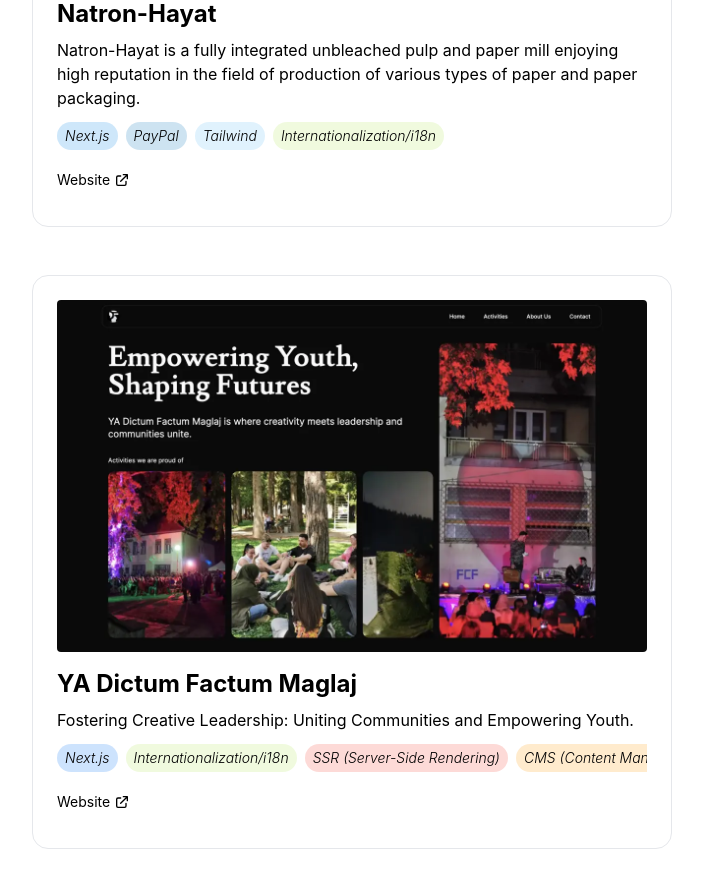
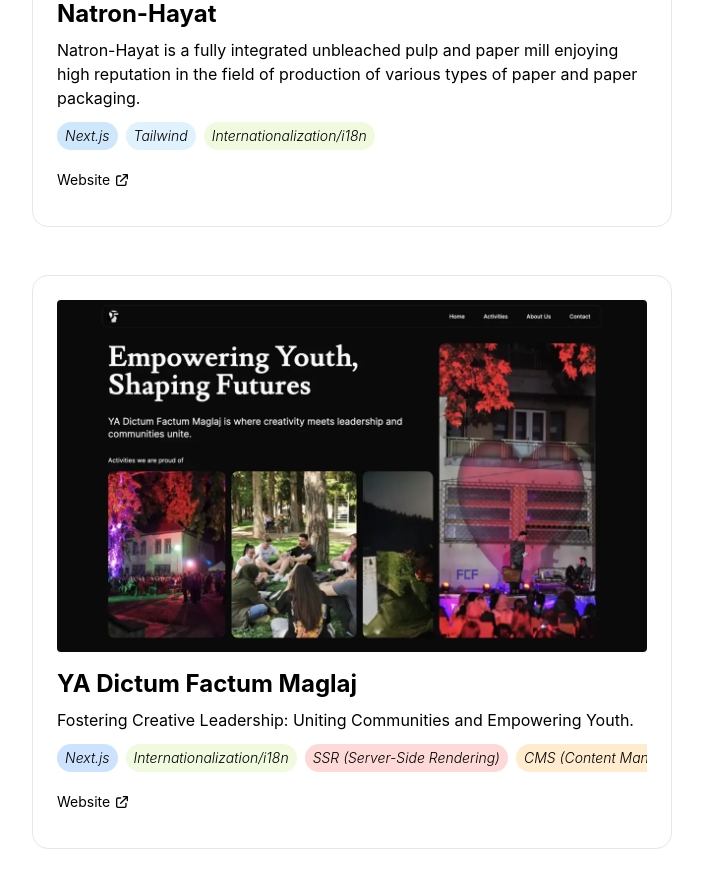
Before and after one commit to benyamynbrkyc/personal-website, a Next.js app: page /work in a window 1280 px wide. Shown: the part 1680-2568 px from the top of the page, without its empty margins (288-991 px from the left). Built offline with nearby package versions, Linux system fonts and the light colour scheme.

Commit message:
remove paypal from natron-hayat tags

```diff
--- a/src/views/Work/Work.tsx
+++ b/src/views/Work/Work.tsx
@@ -41,7 +41,6 @@ export default function Work() {
             imgUrl='/images/work/natron-hayat.webp'
             tags={[
               { name: 'Next.js', color: '#0983e5' },
-              { name: 'PayPal', color: '#0470b7' },
               { name: 'Tailwind', color: '#62BAF3' },
               { name: 'Internationalization/i18n', color: '#B1E457' },
             ]}
```
